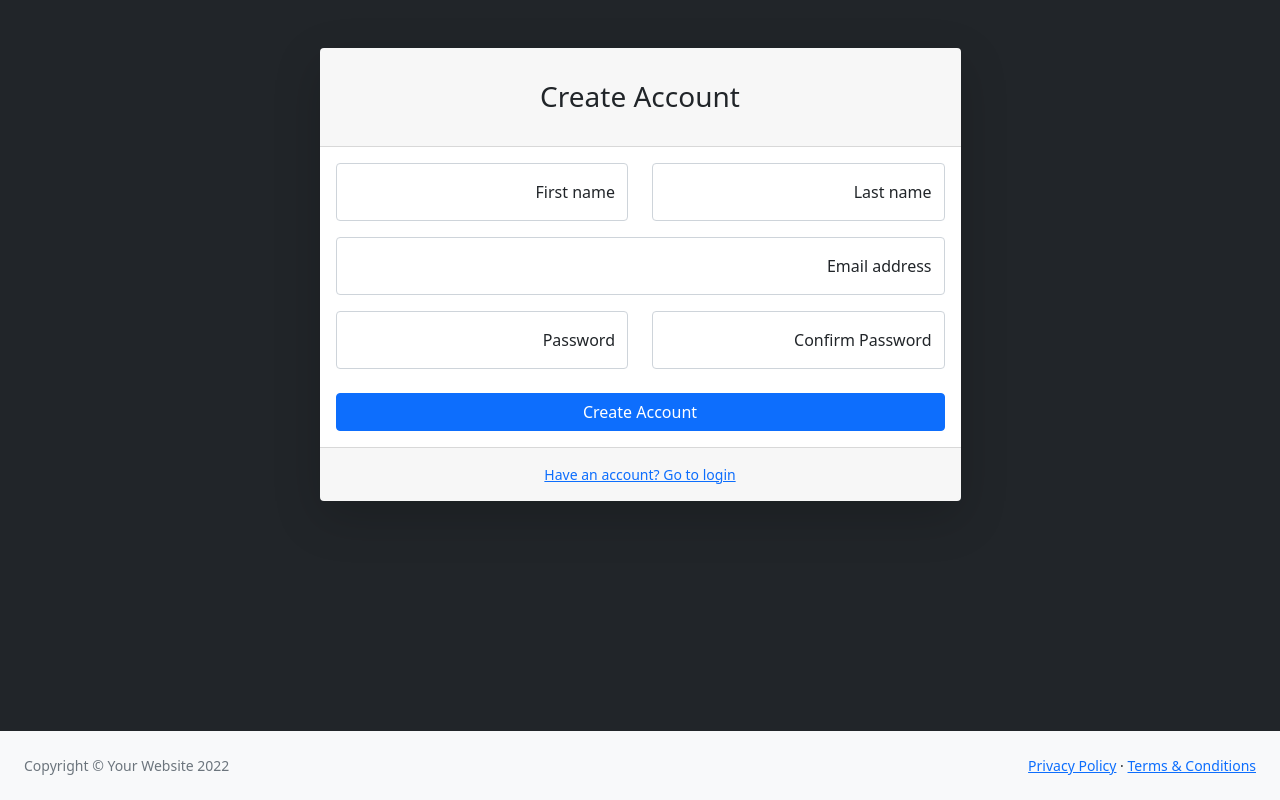
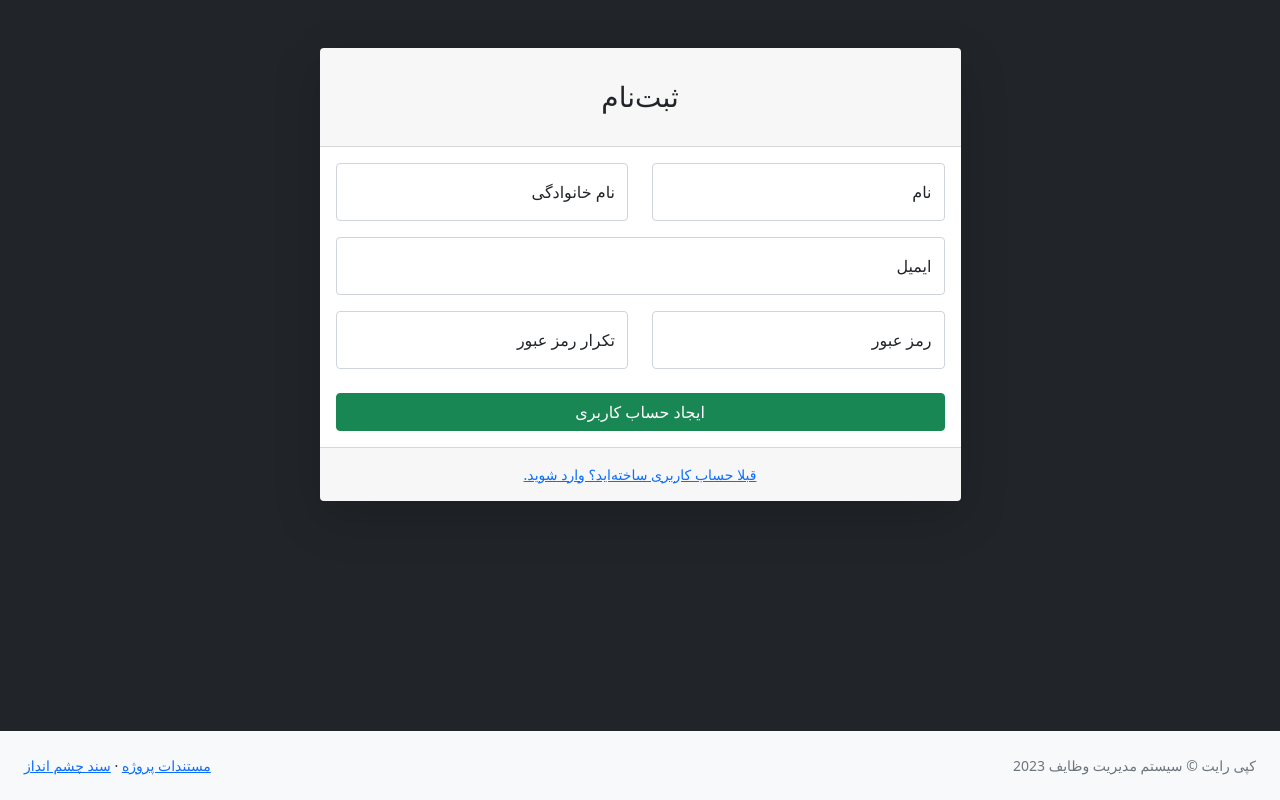
Before and after one commit to agile-software-development/project, a Django app: page /register/ in a window 1280 px wide. Run offline with Django 4.2, Linux system fonts and the light colour scheme; some libraries are stand-ins or nearby versions; some web fonts are replaced.

Commit message:
create register form UI

```diff
--- a/task/templates/register.html
+++ b/task/templates/register.html
@@ -1,88 +1,53 @@
-<!DOCTYPE html>
-<html lang="en">
-    <head>
-        <meta charset="utf-8" />
-        <meta http-equiv="X-UA-Compatible" content="IE=edge" />
-        <meta name="viewport" content="width=device-width, initial-scale=1, shrink-to-fit=no" />
-        <meta name="description" content="" />
-        <meta name="author" content="" />
-        <title>Register - SB Admin</title>
-        <link href="/static/css/styles.css" rel="stylesheet" />
-        <script src="https://use.fontawesome.com/releases/v6.1.0/js/all.js" crossorigin="anonymous"></script>
-    </head>
-    <body class="bg-dark">
-        <div id="layoutAuthentication">
-            <div id="layoutAuthentication_content">
-                <main>
-                    <div class="container">
-                        <div class="row justify-content-center">
-                            <div class="col-lg-7">
+{% extends 'new_base.html' %}
+{% block title %}ثبت‌نام{% endblock %}
+{% block body %}
     <div class="card shadow-lg border-0 rounded-lg mt-5">
-                                    <div class="card-header"><h3 class="text-center font-weight-light my-4">Create Account</h3></div>
+        <div class="card-header"><h3 class="text-center font-weight-light my-4">ثبت‌نام</h3></div>
         <div class="card-body">
             <form>
                 <div class="row mb-3">
                     <div class="col-md-6">
                         <div class="form-floating mb-3 mb-md-0">
-                                                        <input class="form-control" id="inputFirstName" type="text" placeholder="Enter your first name" />
-                                                        <label for="inputFirstName">First name</label>
+                            <input class="form-control" id="inputFirstName" type="text"
+                                   placeholder="نام خود را وارد کنید"/>
+                            <label for="inputFirstName">نام</label>
                         </div>
                     </div>
                     <div class="col-md-6">
                         <div class="form-floating">
-                                                        <input class="form-control" id="inputLastName" type="text" placeholder="Enter your last name" />
-                                                        <label for="inputLastName">Last name</label>
+                            <input class="form-control" id="inputLastName" type="text"
+                                   placeholder="نام خانوادگی خود را وارد کنید"/>
+                            <label for="inputLastName">نام خانوادگی</label>
                         </div>
                     </div>
                 </div>
                 <div class="form-floating mb-3">
-                                                <input class="form-control" id="inputEmail" type="email" placeholder="name@example.com" />
-                                                <label for="inputEmail">Email address</label>
+                    <input class="form-control" id="inputEmail" type="email" placeholder="name@example.com"/>
+                    <label for="inputEmail">ایمیل</label>
                 </div>
                 <div class="row mb-3">
                     <div class="col-md-6">
                         <div class="form-floating mb-3 mb-md-0">
-                                                        <input class="form-control" id="inputPassword" type="password" placeholder="Create a password" />
-                                                        <label for="inputPassword">Password</label>
+                            <input class="form-control" id="inputPassword" type="password"
+                                   placeholder="یک رمز عبور برای خود مشخص کنید"/>
+                            <label for="inputPassword">رمز عبور</label>
                         </div>
                     </div>
                     <div class="col-md-6">
                         <div class="form-floating mb-3 mb-md-0">
-                                                        <input class="form-control" id="inputPasswordConfirm" type="password" placeholder="Confirm password" />
-                                                        <label for="inputPasswordConfirm">Confirm Password</label>
+                            <input class="form-control" id="inputPasswordConfirm" type="password"
+                                   placeholder="رمز عبور خود را تکرار کنید"/>
+                            <label for="inputPasswordConfirm">تکرار رمز عبور</label>
                         </div>
                     </div>
                 </div>
                 <div class="mt-4 mb-0">
-                                                <div class="d-grid"><a class="btn btn-primary btn-block" href="login.html">Create Account</a></div>
+                    <div class="d-grid"><a class="btn btn-success btn-block" href="login.html">ایجاد حساب کاربری</a></div>
                 </div>
             </form>
         </div>
         <div class="card-footer text-center py-3">
-                                        <div class="small"><a href="login.html">Have an account? Go to login</a></div>
+            <div class="small"><a href="/login">قبلا حساب کاربری ساخته‌اید؟ وارد شوید.</a></div>
         </div>
     </div>
-                            </div>
-                        </div>
-                    </div>
-                </main>
-            </div>
-            <div id="layoutAuthentication_footer">
-                <footer class="py-4 bg-light mt-auto">
-                    <div class="container-fluid px-4">
-                        <div class="d-flex align-items-center justify-content-between small">
-                            <div class="text-muted">Copyright &copy; Your Website 2022</div>
-                            <div>
-                                <a href="#">Privacy Policy</a>
-                                &middot;
-                                <a href="#">Terms &amp; Conditions</a>
-                            </div>
-                        </div>
-                    </div>
-                </footer>
-            </div>
-        </div>
-        <script src="https://cdn.jsdelivr.net/npm/bootstrap@5.1.3/dist/js/bootstrap.bundle.min.js" crossorigin="anonymous"></script>
-        <script src="/static/js/scripts.js"></script>
-    </body>
-</html>
+{% endblock %}
```
Lines whose indentation alone changed are shown as unchanged.
